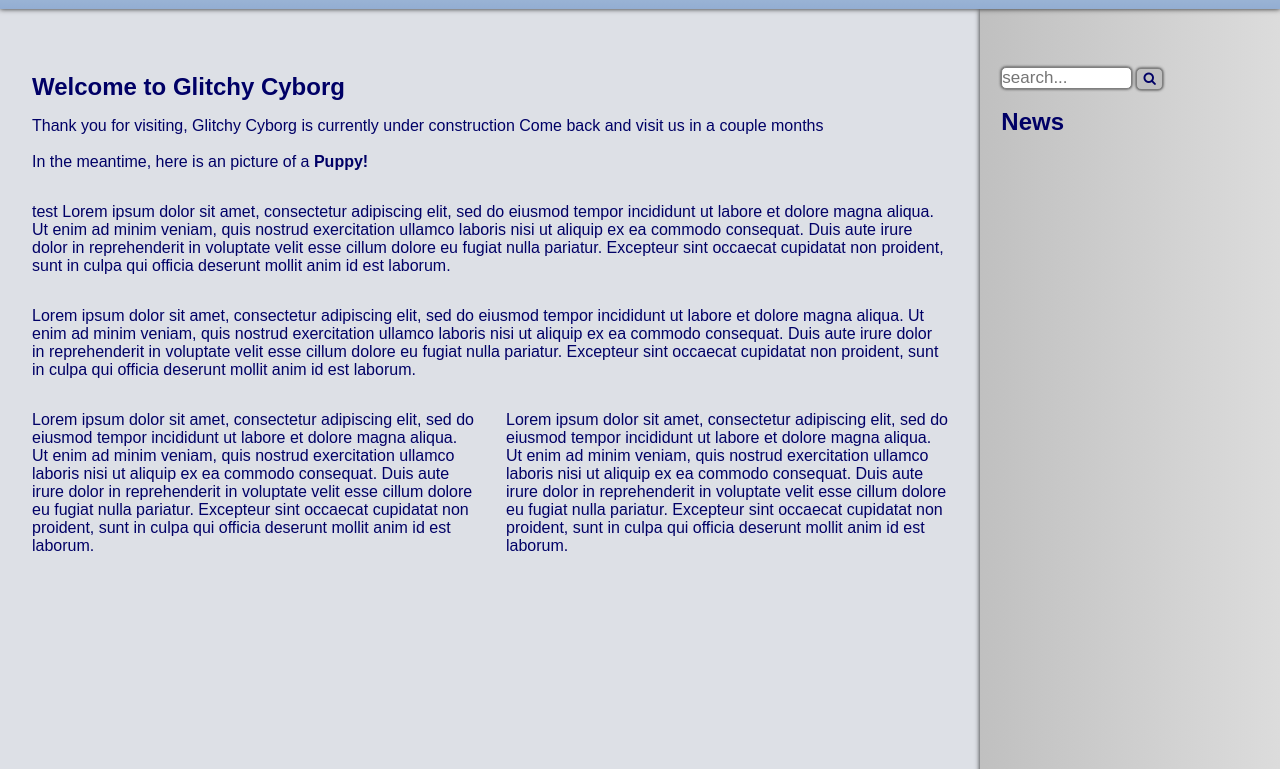
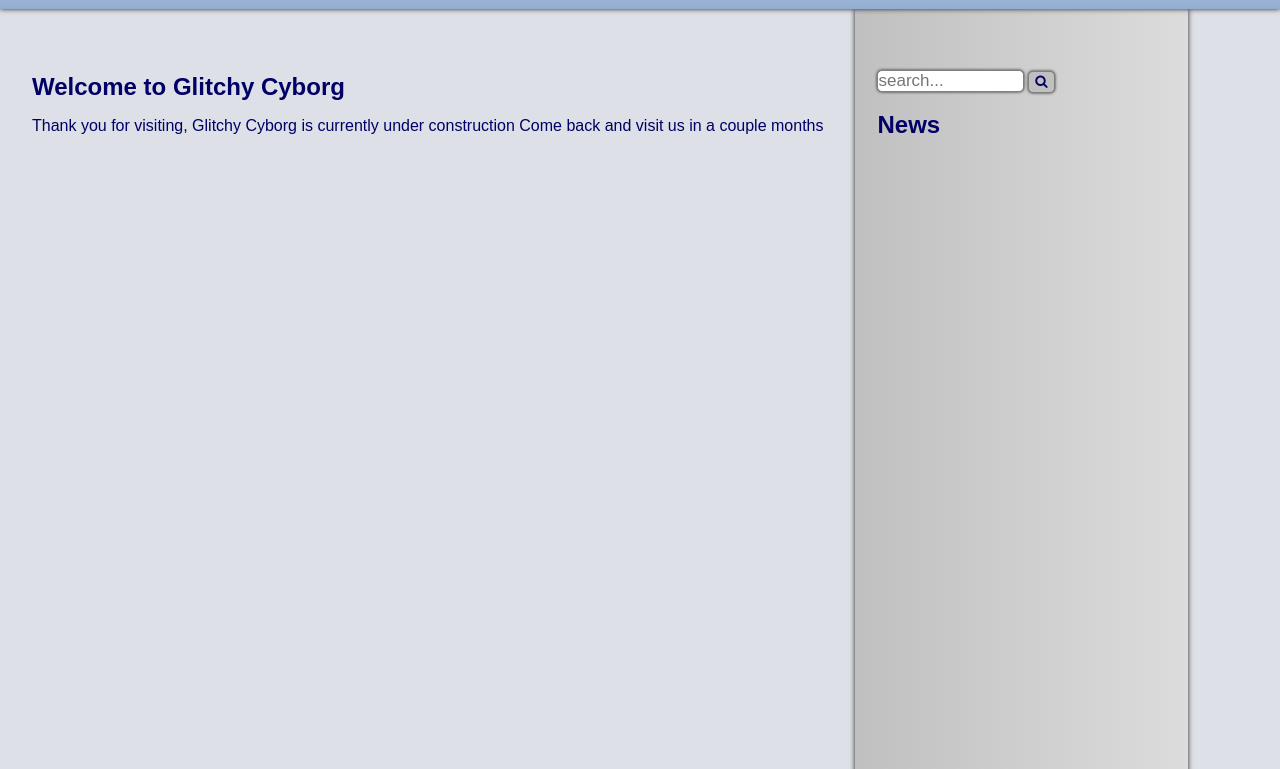
Before and after one commit to dpgraham4401/haztrakjs, a website: page index.html in a window 1280 px wide. Shown: the part 31-800 px from the top of the page. Drawn offline with Linux system fonts and the light colour scheme.

Commit message:
wrong branch

```diff
--- a/index.html
+++ b/index.html
@@ -93,49 +93,6 @@
                             <p>Thank you for visiting, Glitchy Cyborg is currently under construction
                             Come back and visit us in a couple months </p>
                             <br>
-                            <p>In the meantime, here is an picture of a <a href="/Assets/Pictures/puppy.jpg"> Puppy! </a></p>
-                        </div>
-                    </section>
-                    <section class="main_grid_row">
-                        <div class="main_row_sub">
-                            <p>test Lorem ipsum dolor sit amet, consectetur adipiscing elit, sed do eiusmod tempor
-                            incididunt ut labore et dolore magna aliqua. Ut enim ad minim veniam, quis nostrud
-                            exercitation ullamco laboris nisi ut aliquip ex ea commodo consequat. Duis aute irure
-                            dolor in reprehenderit in voluptate velit esse cillum dolore eu fugiat nulla pariatur.
-                            Excepteur sint occaecat cupidatat non proident, sunt in culpa qui officia deserunt
-                            mollit anim id est laborum.</p>
-                        </div>
-                    </section>
-                    <section class="main_grid_row">
-                        <div class="main_row_sub">
-                            <p>Lorem ipsum dolor sit amet, consectetur adipiscing elit, sed do eiusmod tempor
-                            incididunt ut labore et dolore magna aliqua. Ut enim ad minim veniam, quis nostrud
-                            exercitation ullamco laboris nisi ut aliquip ex ea commodo consequat. Duis aute irure
-                            dolor in reprehenderit in voluptate velit esse cillum dolore eu fugiat nulla pariatur.
-                            Excepteur sint occaecat cupidatat non proident, sunt in culpa qui officia deserunt
-                            mollit anim id est laborum.</p>
-                        </div>
-                    </section>
-                    <section class="main_grid_row">
-                        <div class="main_row_sub">
-                            <div class="sub_content">
-                                <p>Lorem ipsum dolor sit amet, consectetur adipiscing elit, sed do eiusmod tempor
-                                incididunt ut labore et dolore magna aliqua. Ut enim ad minim veniam, quis nostrud
-                                exercitation ullamco laboris nisi ut aliquip ex ea commodo consequat. Duis aute irure
-                                dolor in reprehenderit in voluptate velit esse cillum dolore eu fugiat nulla pariatur.
-                                Excepteur sint occaecat cupidatat non proident, sunt in culpa qui officia deserunt
-                                mollit anim id est laborum.</p>
-                            </div>
-                        </div>
-                        <div class="main_row_sub">
-                            <div class="sub_content">
-                                <p>Lorem ipsum dolor sit amet, consectetur adipiscing elit, sed do eiusmod tempor
-                                incididunt ut labore et dolore magna aliqua. Ut enim ad minim veniam, quis nostrud
-                                exercitation ullamco laboris nisi ut aliquip ex ea commodo consequat. Duis aute irure
-                                dolor in reprehenderit in voluptate velit esse cillum dolore eu fugiat nulla pariatur.
-                                Excepteur sint occaecat cupidatat non proident, sunt in culpa qui officia deserunt
-                                mollit anim id est laborum.</p>
-                            </div>
                         </div>
                     </section>
                 </div>
```
